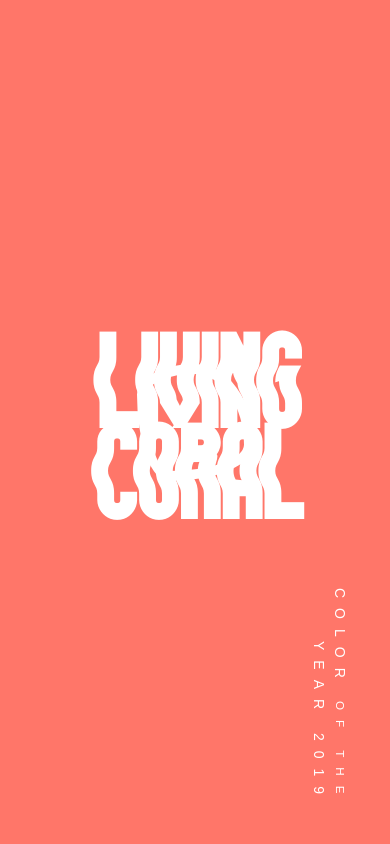
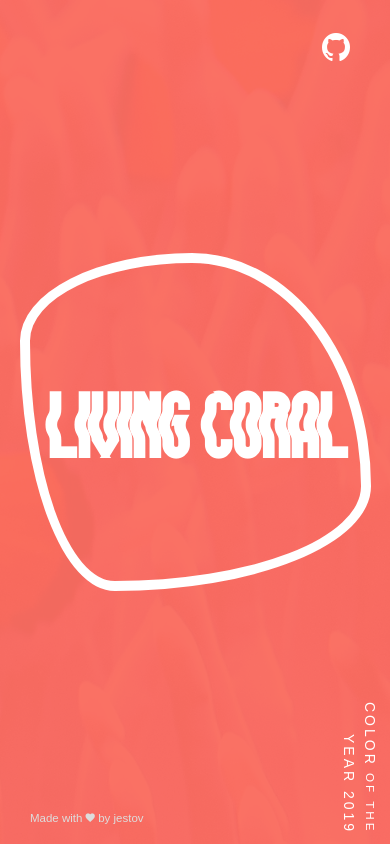
Before and after one commit to jestov/living-coral, a plain HTML site: page index.html in a window 390 px wide. Drawn offline with nearby package versions, Linux system fonts and the light colour scheme; a web font is replaced by a local one.

Commit message:
last details

```diff
--- a/css/master.css
+++ b/css/master.css
@@ -9,7 +9,7 @@
 }
 body,html{
     width: 100%;
-    background: url('../img/3.jpg') center right;
+    background: url('../img/bg.jpeg') center right;
     background-size: cover;
     position: relative;
     height: 100%;
@@ -79,7 +79,28 @@
     font-family: Liquido Reguar;
     -webkit-text-stroke: 2px #fff;
 }
-
+.github .icon{
+    color: #fff;
+    font-size: 2rem;
+}
+.github{
+    position: fixed;
+    top: 30px;
+    right: 40px;
+    z-index: 11;
+}
+footer{
+    position: fixed;
+    z-index: 1;
+    color: #ddd;
+    font-size: 11.5px;
+    left: 30px;
+    bottom: 20px;
+}
+footer a{
+    text-decoration: none;
+    color: #ddd;
+}
 
 @-webkit-keyframes burble {
     0%   {border-radius: 49% 51% 49% 51% / 26% 27% 73% 74%;}
@@ -97,3 +118,20 @@
     75%  {border-radius:30% 70% 70% 30% / 30% 30% 70% 70% ; }
     100% {border-radius: 49% 51% 49% 51% / 26% 27% 73% 74%;}
 }
+
+
+
+@media(max-width: 1000px){
+    main{
+        width: 90vw;
+        height: 40vh;
+    }
+    main h1{
+        font-size: 90px;
+    }
+    .logo{
+        bottom: 10px;
+        right: 10px;
+        letter-spacing: 3px;
+    }
+}
--- a/index.html
+++ b/index.html
@@ -2,8 +2,9 @@
 <html lang="en" dir="ltr">
     <head>
         <meta charset="utf-8">
-        <title></title>
-        <link rel="stylesheet" href="css/master.css">
+        <title>Living Coral - Color of The Year 2019</title>
+        <link rel="stylesheet" href="css/master.min.css">
+        <link href="https://unpkg.com/ionicons@4.5.0/dist/css/ionicons.min.css" rel="stylesheet">
     </head>
     <body>
         <div class="logo">
@@ -11,8 +12,14 @@
             <br>
             Year 2019
         </div>
+        <a href="https://github.com/jestov/living-coral" class="github">
+          <i class="icon ion-logo-github"></i>
+        </a>
         <main>
             <h1>Living Coral</h1>
         </main>
+        <footer>
+            Made with <i class="icon ion-md-heart"></i> by <a href="https://github.com/jestov">jestov</a>
+        </footer>
     </body>
 </html>
```
Also changed, not shown: css/master.min.css.
